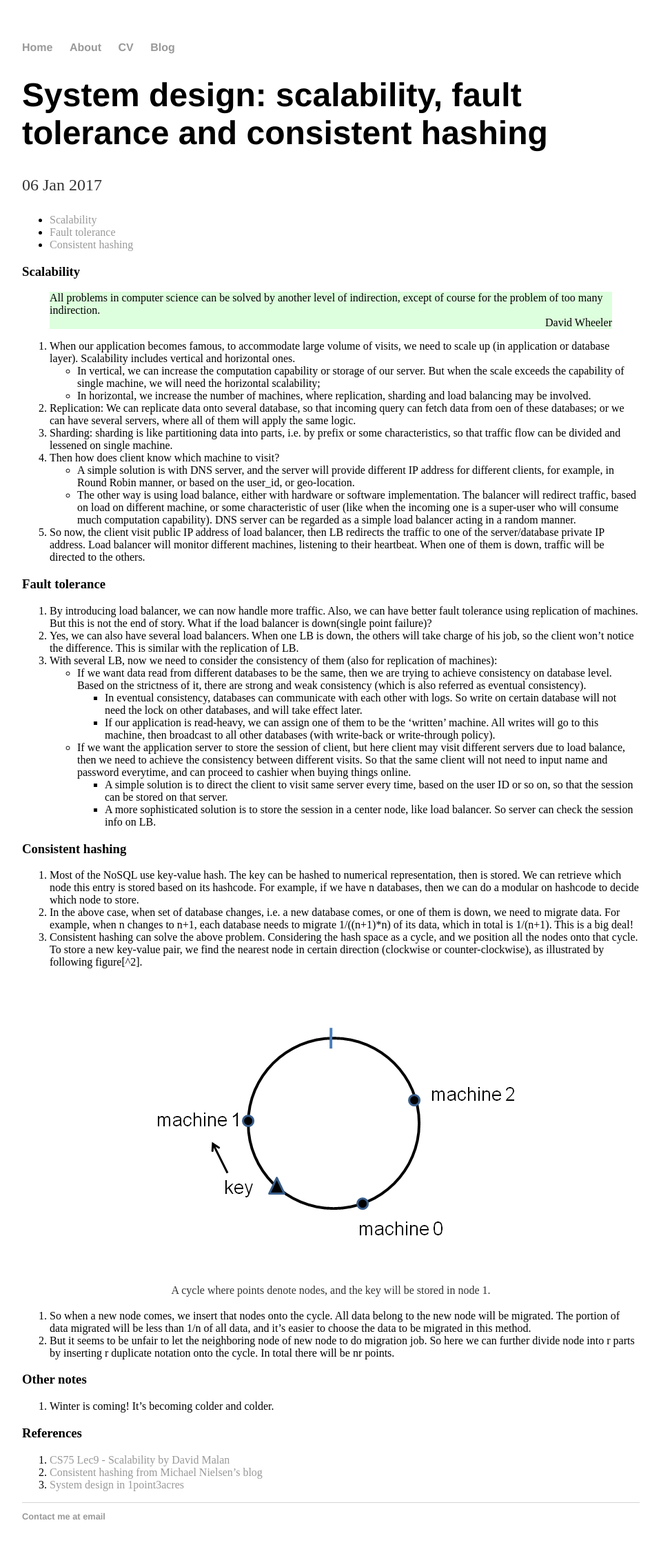
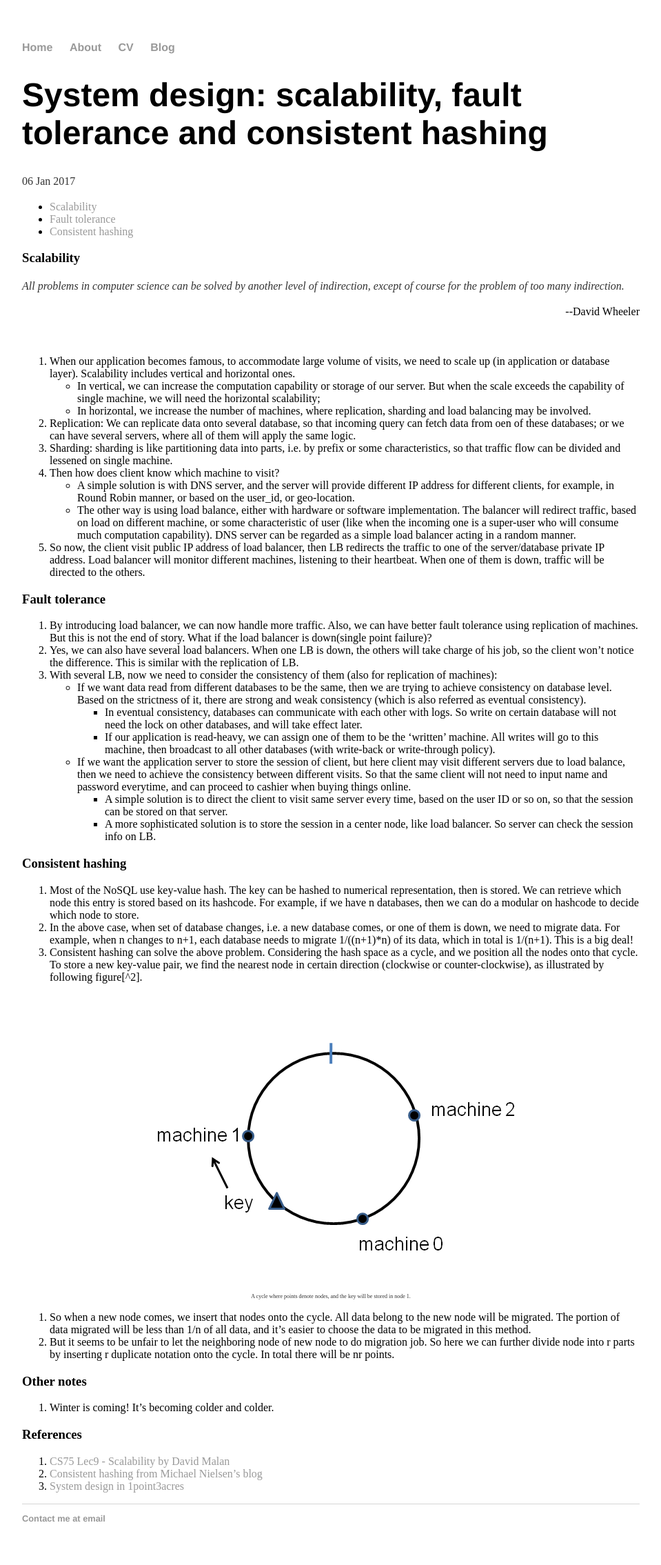
Before and after one commit to cxcollie/cxcollie.github.io, a Jekyll site: the page built from _posts/2017-01-06-system-design-notes.md, in a window 1280 px wide. Shown: the whole page at 69% size, without its empty margins (160-1119 px from the left). Built offline with Jekyll 4.4.1, drawn with Linux system fonts in a browser that asks for light colours.

Commit message:
post1 modified2

```diff
--- a/_posts/2017-01-06-system-design-notes.md
+++ b/_posts/2017-01-06-system-design-notes.md
@@ -12,9 +12,11 @@ date: 2017-01-06
 </div>
 
 ### Scalability
-> <div class='quote'> All problems in computer science can be solved by another level of indirection, except of course for the problem of too many indirection. </div>
-> <div style="text-align: right" class='quote'> David Wheeler </div>
 
+_All problems in computer science can be solved by another level of indirection, except of course for the problem of too many indirection._
+<div style="text-align: right"> --David Wheeler </div>
+
+<br>
 1. When our application becomes famous, to accommodate large volume of visits, we need to scale up (in application or database layer). Scalability includes vertical and horizontal ones.
     - In vertical, we can increase the computation capability or storage of our server. But when the scale exceeds the capability of single machine, we will need the horizontal scalability;
     - In horizontal, we increase the number of machines, where replication, sharding and load balancing may be involved.
--- a/css/main.css
+++ b/css/main.css
@@ -234,7 +234,7 @@ h1 {
     font-family:'Helvetica', 'Arial', 'Sans-Serif';
 }
 p {
-    font-size: 1.5em;
+    font-size: 1em;
     line-height: 1.4em;
     color: #333;
 }
@@ -245,7 +245,7 @@ footer {
 
 ul.posts {
     margin: 20px auto 40px;
-    font-size: 1.5em;
+    font-size: 1.2em;
 }
 
 ul.posts li {
@@ -257,5 +257,5 @@ ul.posts li {
 }
 
 .imageNotation {
-    font-size: 1em;
+    font-size: 0.5em;
 }
```
